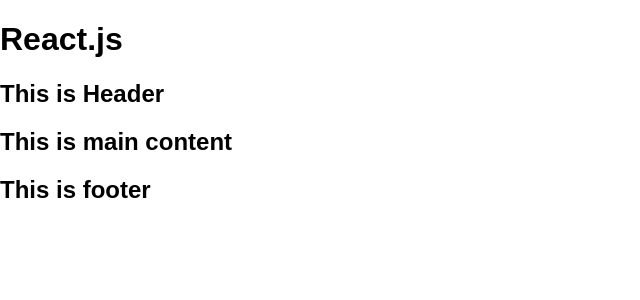
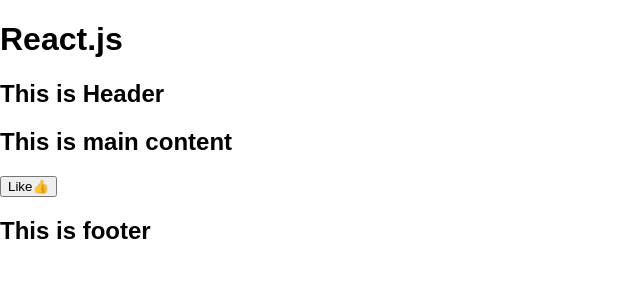
Before and after one commit to Linxiaopeng/React_exercise, a React (Create React App) app in the folder hello-react/: page / in a window 1280 px wide. Shown: the top 300 px of the page, without its empty margins (0-640 px from the left). Built offline with nearby package versions, Linux system fonts and the light colour scheme.

Commit message:
lesson 10

```diff
--- a/hello-react/src/index.js
+++ b/hello-react/src/index.js
@@ -3,14 +3,14 @@
 import "./index.css";
 
 class Title extends Component {
-  handleClickOnTitle (word, e) {
-    alert(this, word)
+  handleClickOnTitle(word, e) {
+    alert(this, word);
   }
 
-  render () {
+  render() {
     return (
-      <h1 onClick={this.handleClickOnTitle.bind(this, 'Hello')}>React.js</h1>
-    )
+      <h1 onClick={this.handleClickOnTitle.bind(this, "Hello")}>React.js</h1>
+    );
   }
 }
 
@@ -25,11 +25,34 @@
   }
 }
 
+class LikeButton extends Component {
+  constructor() {
+    super();
+    this.state = { isLiked: false };
+  }
+
+  handleClickOnLikeButton() {
+    this.setState({
+      isLiked: !this.state.isLiked
+    });
+  }
+
+  render() {
+    return (
+      <button onClick={this.handleClickOnLikeButton.bind(this)}>
+        {this.state.isLiked ? "Unlike" : "Like"}
+        👍
+      </button>
+    );
+  }
+}
+
 class Main extends Component {
   render() {
     return (
       <div>
         <h2>This is main content</h2>
+        <LikeButton />
       </div>
     );
   }
```
Also changed, not shown: hello-react/src/exercise/exercise#6.js (added, +34 -0 lines).
